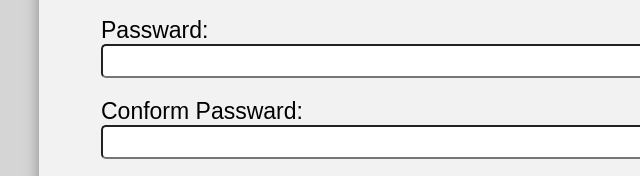
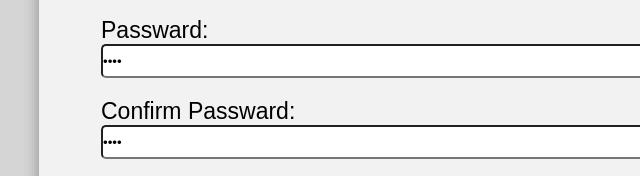
Before and after one commit to vijaykrishn55/frontend-1-week-3, a plain HTML site: page index.html in a window 1280 px wide. Shown: the part 1454-1630 px from the top of the page, 216-856 px from the left. Drawn offline with Linux system fonts and the light colour scheme.

Commit message:
Update index.html

```diff
--- a/index.html
+++ b/index.html
@@ -100,11 +100,11 @@
                 </div>
                 <div class="details">
                     <label for="passward">Passward:</label>
-                    <input type="password" class="passward" id="pws" name="passward" required>
+                    <input type="password" class="passward" id="pws" value="1234" name="passward" required>
                 </div>
                <div class="details">
-                    <label for="c-passward">Conform Passward:</label>
-                    <input type="password" class="c-passward" id="c-pws" name="c-passward" required>
+                    <label for="c-passward">Confirm Passward:</label>
+                    <input type="password" class="c-passward" id="c-pws" value="1234" name="c-passward" required>
                </div>
                <div class="details">
 
```
